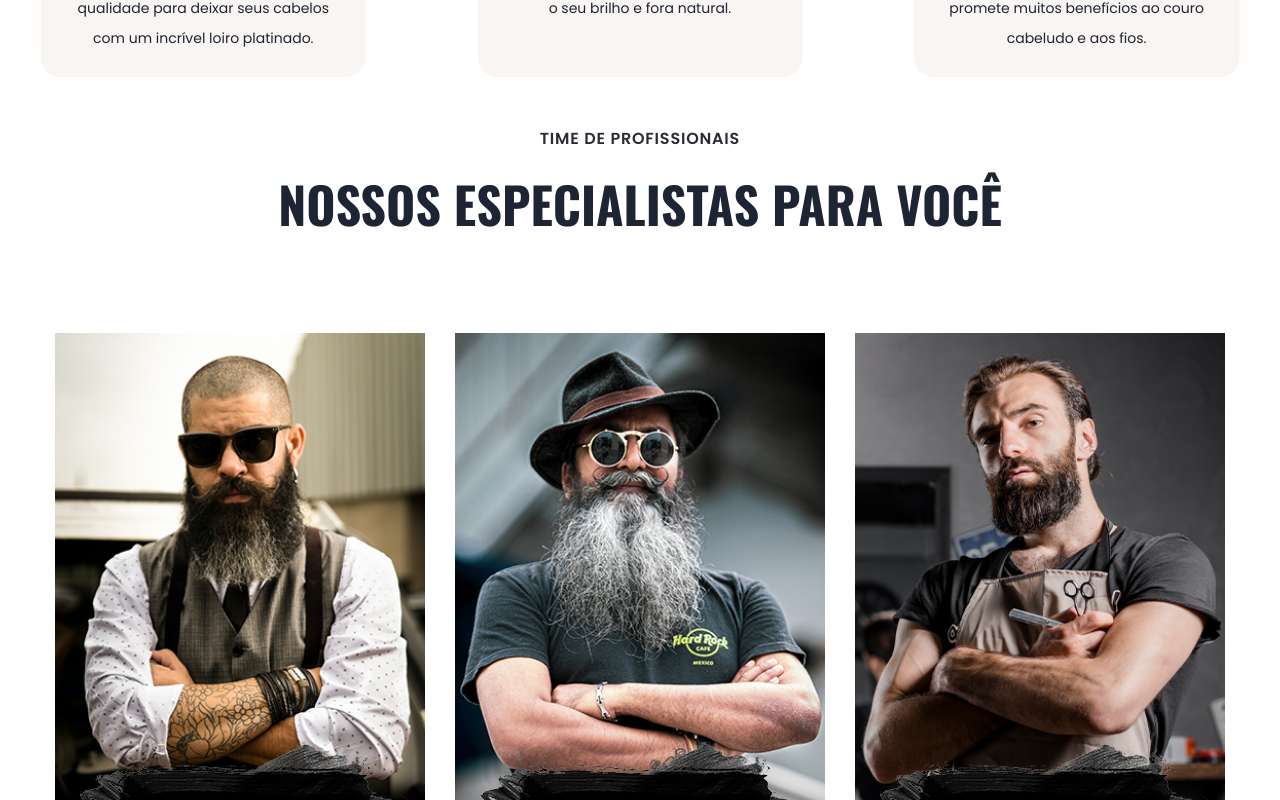
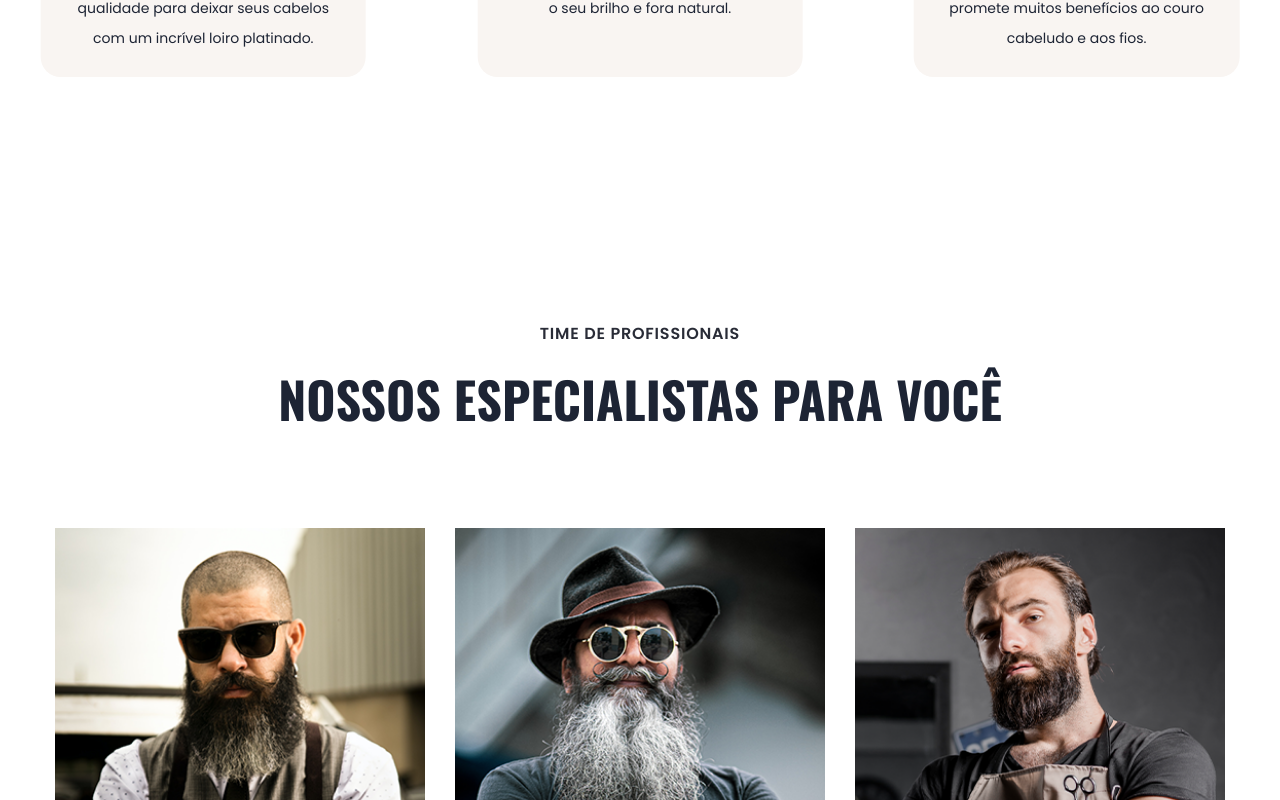
Before and after one commit to laudites/BarbeariaTemplate, a React (Vite) app: page / in a window 1280 px wide. Shown: the part 2140-2940 px from the top of the page. Built offline with nearby package versions, Linux system fonts and the light colour scheme; a web font is replaced by a local one.

Commit message:
13_12_2024_07:50

```diff
--- a/src/components/TeamComponent.jsx
+++ b/src/components/TeamComponent.jsx
@@ -7,8 +7,8 @@ import team3 from "../img/gallery/team3.png";
 
     return(
 <>
-<div className="team-area pb-180">
-              <div className="container">
+<div className="team-area">
+              <div className="container section-padding30">
                 {/* Section Tittle */}
                 <div className="row justify-content-center">
                   <div className="col-xl-8 col-lg-8 col-md-11 col-sm-11">
```
